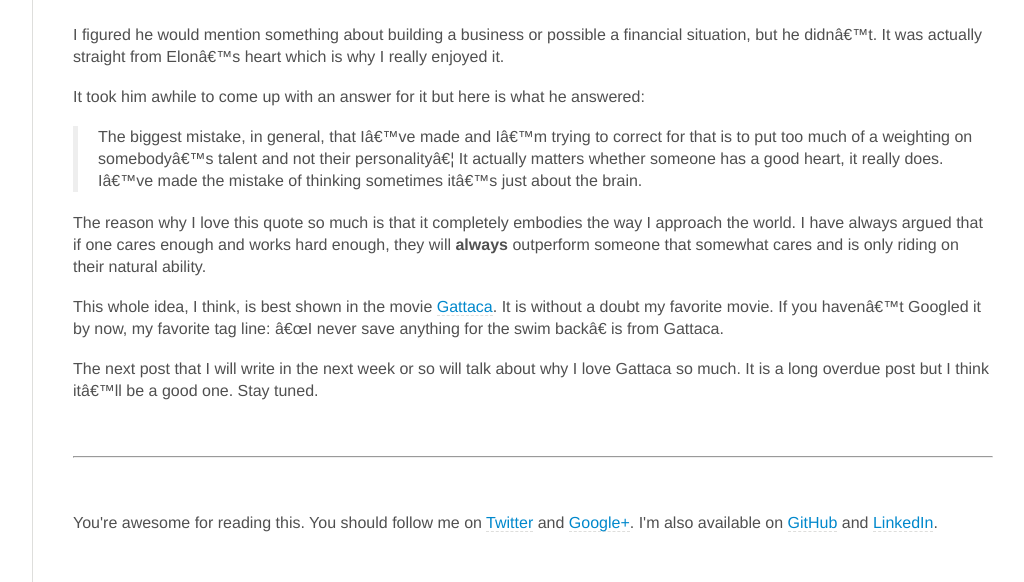
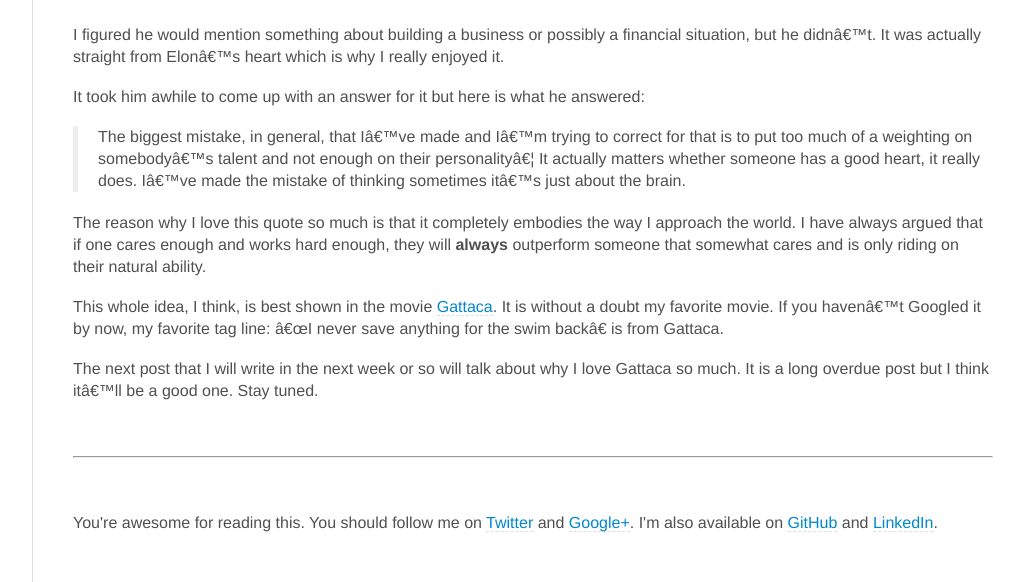
Before and after one commit to jdavis/jdavis.github.com, a Jekyll site: the page built from _posts/2013-08-11-my-favorite-elon-musk-quote.md, in a window 1280 px wide. Shown: the part 737-1319 px from the top of the page, without its empty margins (198-1222 px from the left). Built offline with Jekyll 4.4.1, drawn with Linux system fonts in a browser that asks for light colours; some web fonts are replaced; Markdown is read by kramdown in place of the engine named in the settings.

Commit message:
Fix wording, quotes

```diff
--- a/_posts/2013-08-11-my-favorite-elon-musk-quote.md
+++ b/_posts/2013-08-11-my-favorite-elon-musk-quote.md
@@ -29,7 +29,7 @@ like always.
     <iframe width="560" height="315" src="//www.youtube.com/embed/1sumVEEAZ_w?rel=0&start=3131&end=&autoplay=0" frameborder="0" allowfullscreen></iframe>
 </div>
 
-I figured he would mention something about building a business or possible a
+I figured he would mention something about building a business or possibly a
 financial situation, but he didn't. It was actually straight from Elon's heart
 which is why I really enjoyed it.
 
@@ -37,9 +37,10 @@ It took him awhile to come up with an answer for it but here is what he
 answered:
 
 > The biggest mistake, in general, that I've made and I'm trying to correct for
-> that is to put too much of a weighting on somebody's talent and not their
-> personality... It actually matters whether someone has a good heart, it really
-> does. I've made the mistake of thinking sometimes it's just about the brain.
+> that is to put too much of a weighting on somebody's talent and not enough on
+> their personality... It actually matters whether someone has a good heart, it
+> really does. I've made the mistake of thinking sometimes it's just about the
+> brain.
 
 The reason why I love this quote so much is that it completely embodies the way
 I approach the world. I have always argued that if one cares enough and works
```
